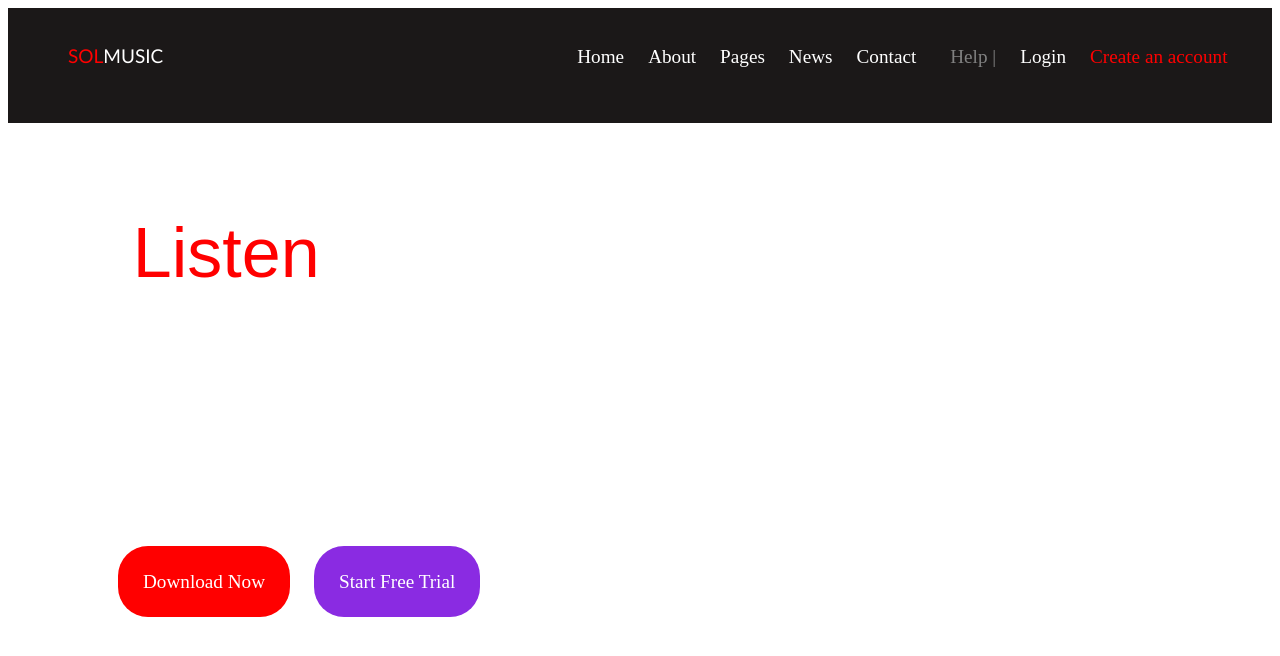
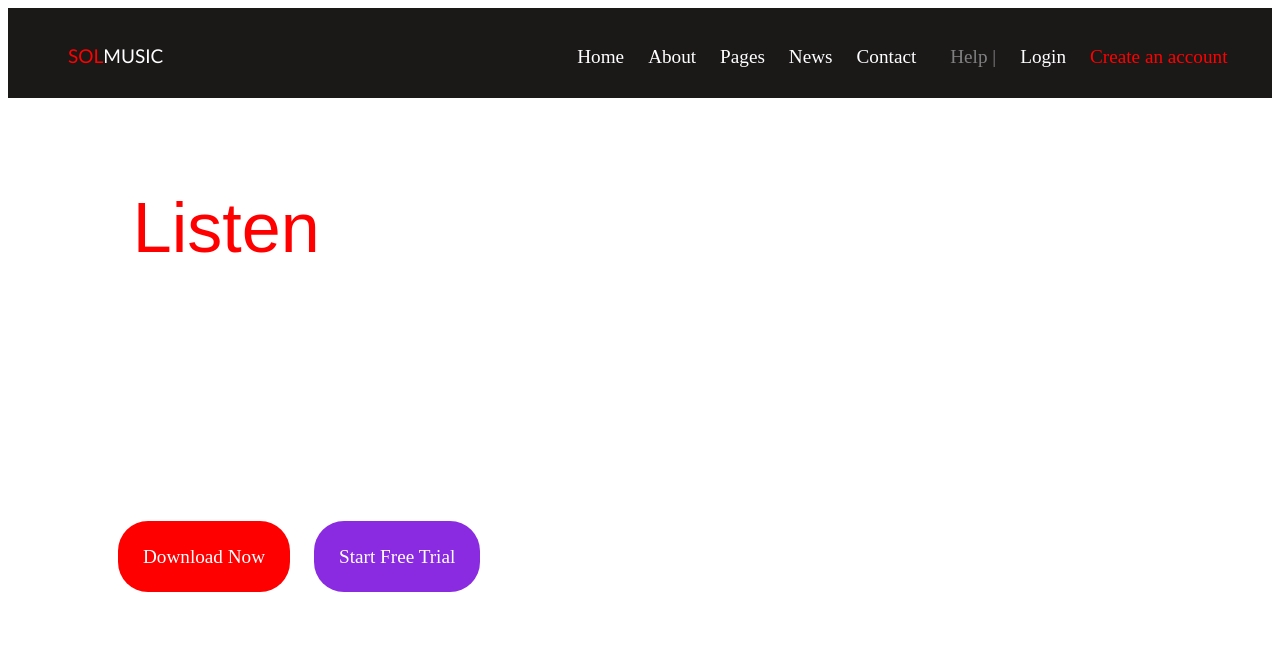
Before and after one commit to saijalgupta/FULLSTACK_FINALPRACTICAL, a plain HTML site: page index.html in a window 1280 px wide. Drawn offline with Linux system fonts and the light colour scheme.

Commit message:
complete'

```diff
--- a/index.html
+++ b/index.html
@@ -10,7 +10,7 @@
         body{
             background-image: url(./final\ background\ image.jpg);
             background-size: cover;
-            height: 500px;
+
         }
         .container{
             width: 100%;
@@ -20,7 +20,7 @@
             background-color: rgb(27, 24, 24);
             padding: 10px;
             margin-bottom: 0;
-            margin-top:0px;
+            height:70px;
 
 
         }
```
